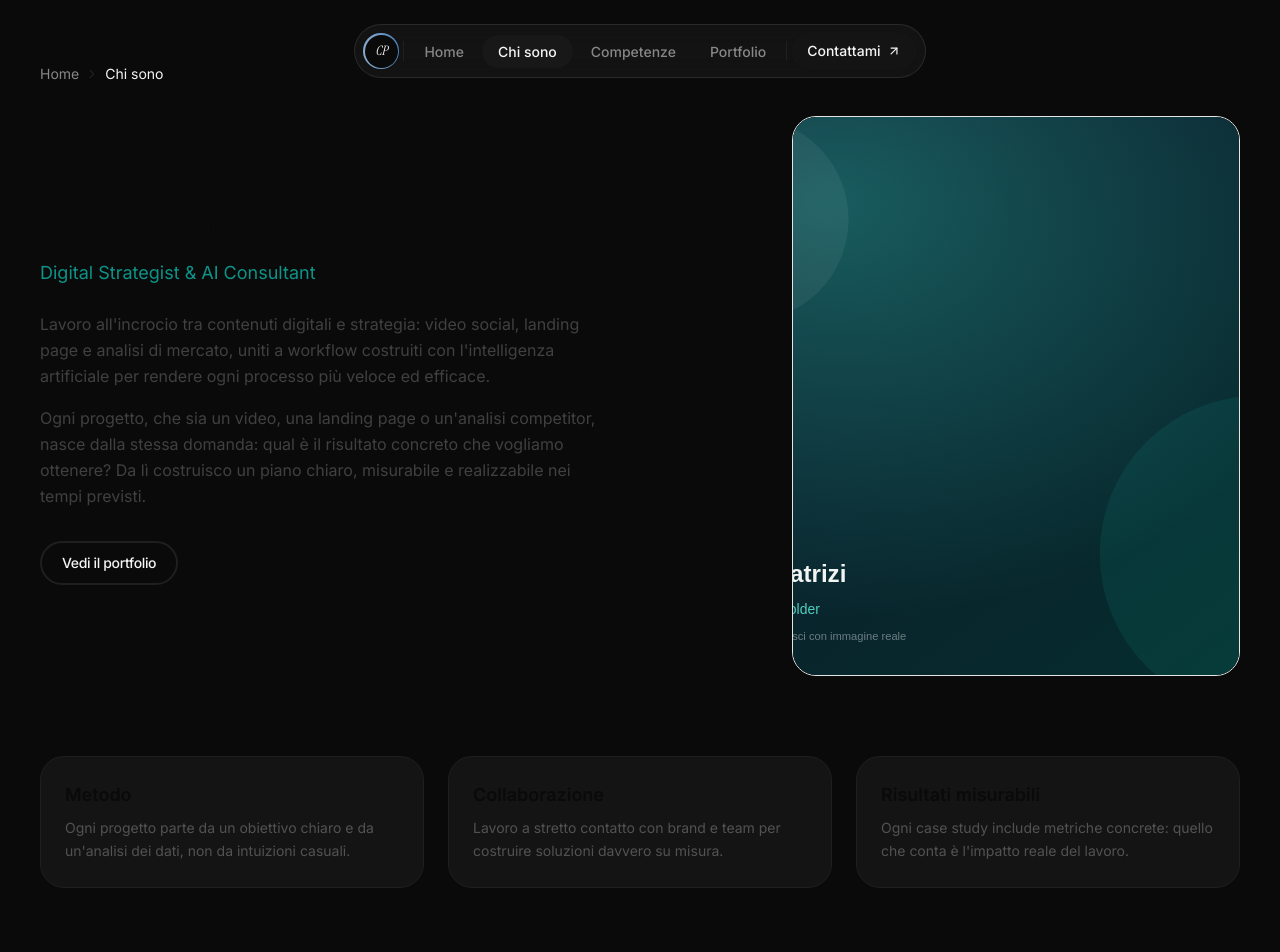
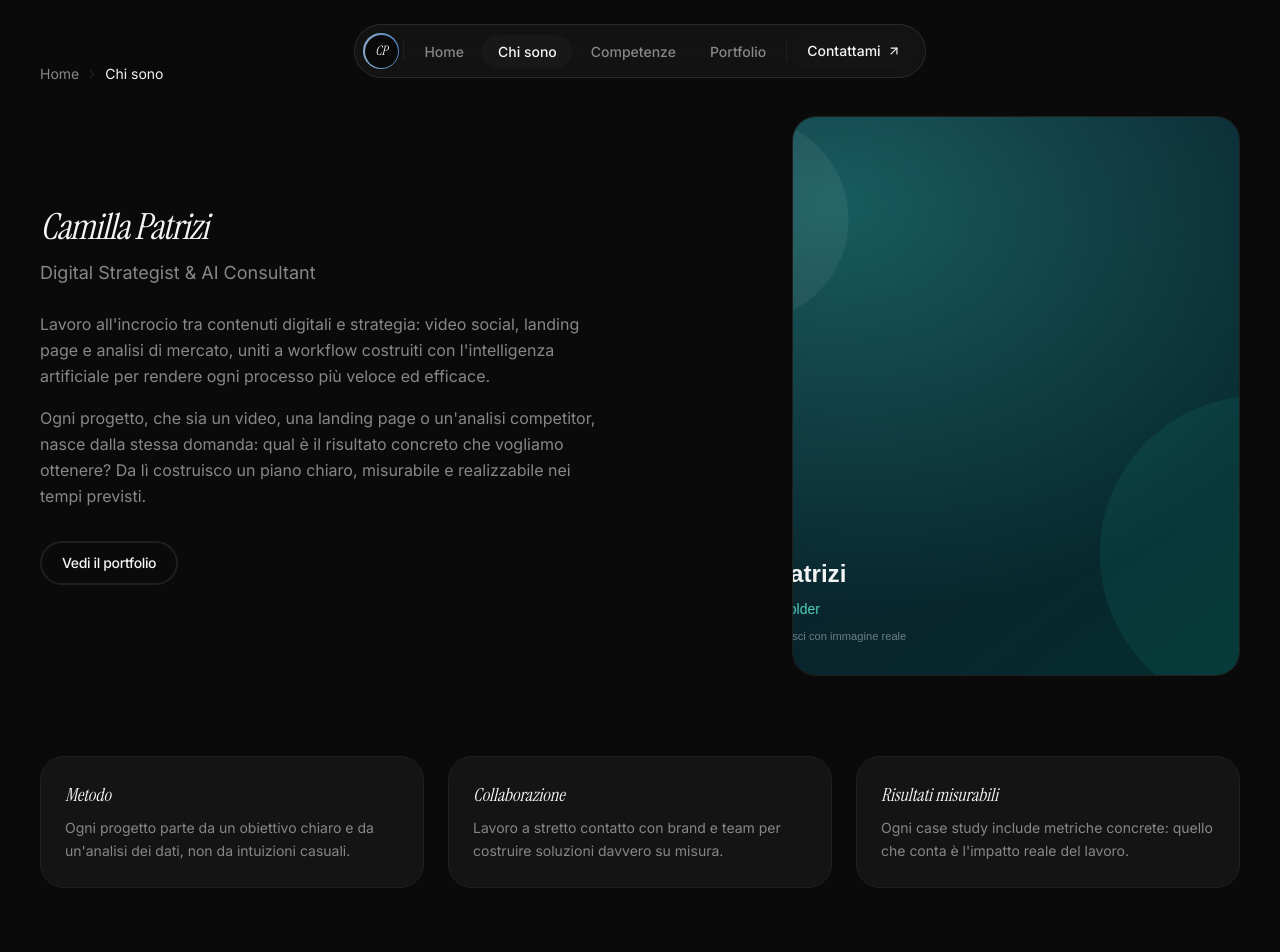
Before and after one commit to Camilla86/Camilla-Patrizi-Portfolio, a Next.js app: page /chi-sono in a window 1280 px wide. Shown: the top 952 px of the page. Built offline with nearby package versions, Linux system fonts and the light colour scheme; no server answers.

Commit message:
Chi sono: tipografia display e colori per il tema scuro

```diff
--- a/src/app/chi-sono/page.tsx
+++ b/src/app/chi-sono/page.tsx
@@ -35,16 +35,16 @@ export default function AboutPage() {
 
         <div className="grid gap-12 lg:grid-cols-2 lg:items-center">
           <div>
-            <h1 className="text-3xl font-semibold tracking-tight text-neutral-950 sm:text-4xl">
+            <h1 className="font-display text-3xl italic tracking-tight text-text-primary sm:text-4xl">
               {siteConfig.name}
             </h1>
-            <p className="mt-3 text-lg text-teal-600">{siteConfig.tagline}</p>
-            <p className="mt-6 text-base leading-relaxed text-neutral-700">
+            <p className="mt-3 text-lg text-muted">{siteConfig.tagline}</p>
+            <p className="mt-6 text-base leading-relaxed text-muted">
               Lavoro all&apos;incrocio tra contenuti digitali e strategia: video social, landing page e analisi
               di mercato, uniti a workflow costruiti con l&apos;intelligenza artificiale per rendere ogni
               processo più veloce ed efficace.
             </p>
-            <p className="mt-4 text-base leading-relaxed text-neutral-700">
+            <p className="mt-4 text-base leading-relaxed text-muted">
               Ogni progetto, che sia un video, una landing page o un&apos;analisi competitor, nasce dalla stessa
               domanda: qual è il risultato concreto che vogliamo ottenere? Da lì costruisco un piano chiaro,
               misurabile e realizzabile nei tempi previsti.
@@ -56,7 +56,7 @@ export default function AboutPage() {
             </div>
           </div>
 
-          <div className="relative aspect-[4/5] w-full max-w-md overflow-hidden rounded-3xl border border-neutral-200 lg:justify-self-end">
+          <div className="relative aspect-[4/5] w-full max-w-md overflow-hidden rounded-3xl border border-stroke lg:justify-self-end">
             <Image
               src="/images/hero/chi-siamo.svg"
               alt={`Ritratto di ${siteConfig.name}`}
@@ -71,8 +71,8 @@ export default function AboutPage() {
         <div className="mt-20 grid grid-cols-1 gap-6 sm:grid-cols-3">
           {VALUES.map((value) => (
             <div key={value.title} className="glass-card p-6">
-              <h2 className="text-lg font-semibold text-neutral-950">{value.title}</h2>
-              <p className="mt-2 text-sm leading-relaxed text-neutral-600">{value.description}</p>
+              <h2 className="font-display text-lg italic text-text-primary">{value.title}</h2>
+              <p className="mt-2 text-sm leading-relaxed text-muted">{value.description}</p>
             </div>
           ))}
         </div>
```
